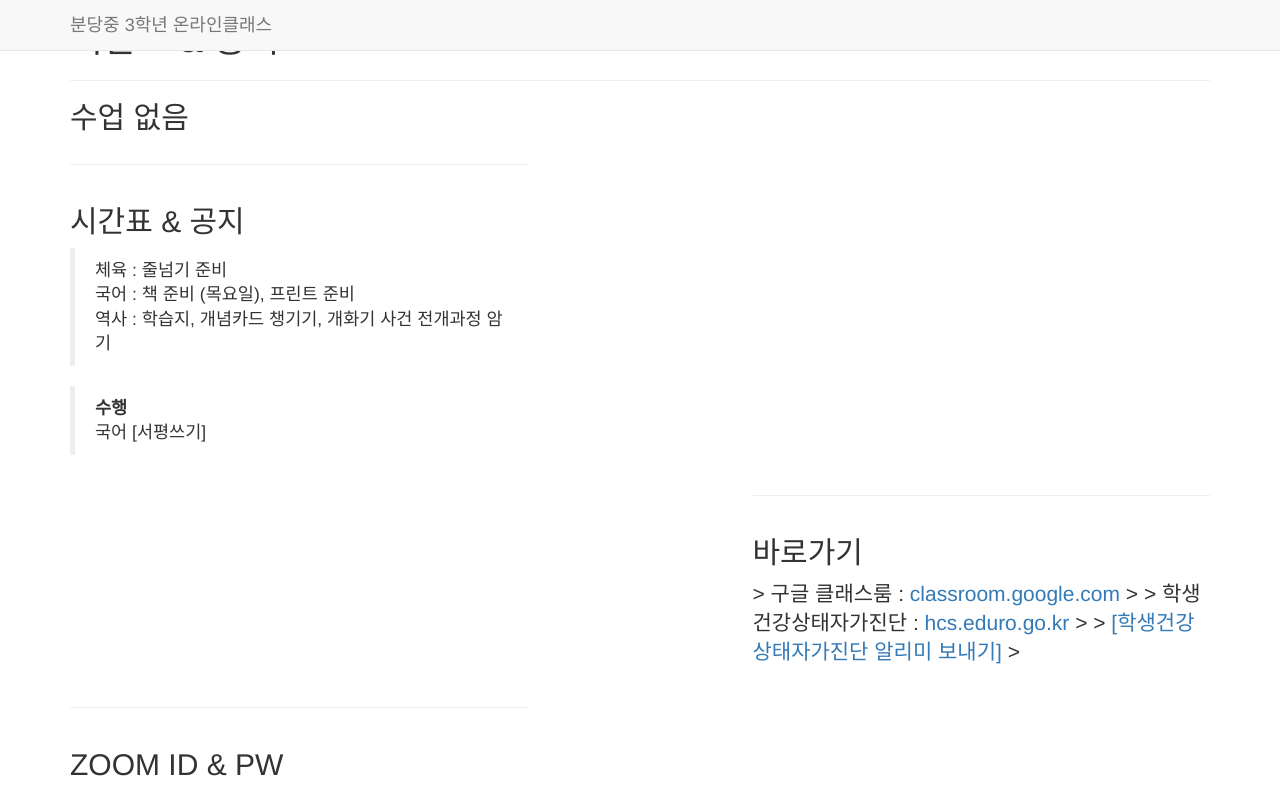
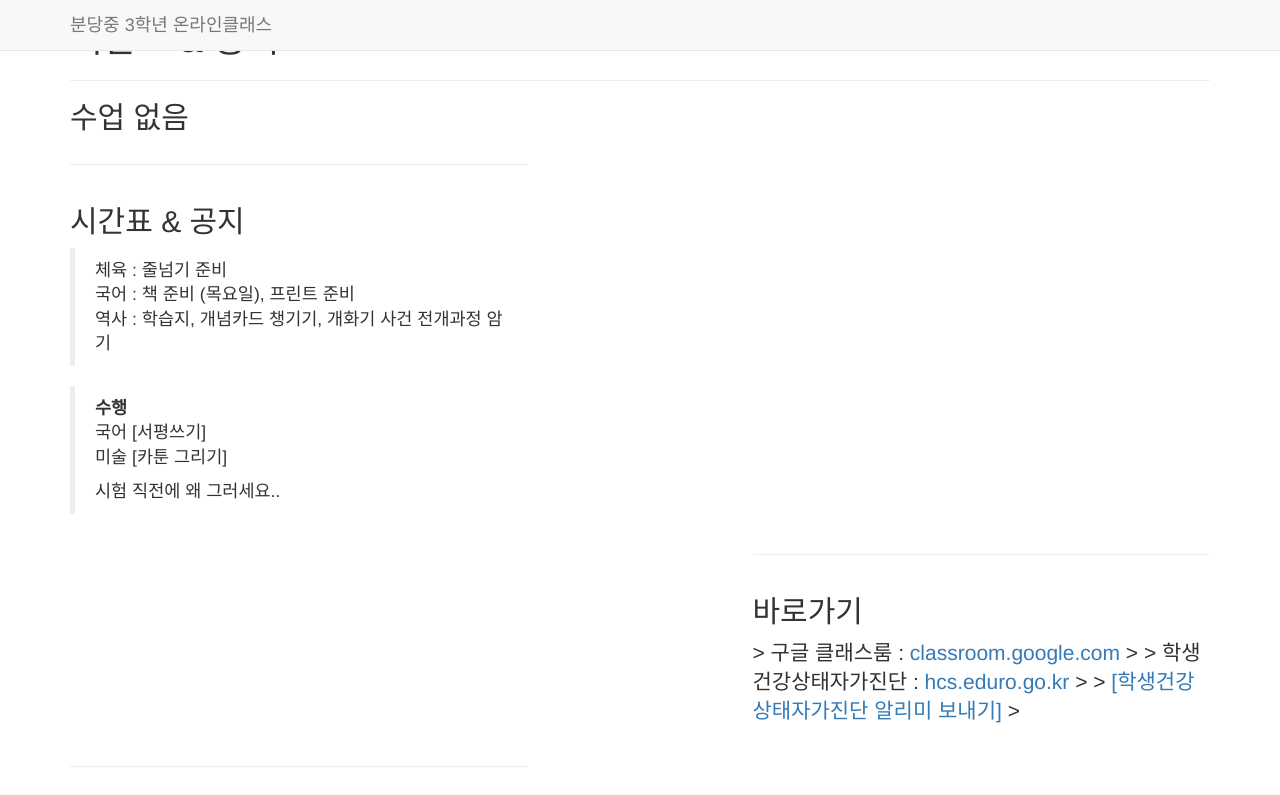
Before and after one commit to bundang-ms-2021/oncl, a Jekyll site: the page built from _posts/2014-09-21-services-1.markdown, in a window 1280 px wide and 1300 px high. Shown: the top 795 px of the window. Built offline with Jekyll 4.4.1, drawn with Linux system fonts in a browser that asks for light colours; nearby versions of some CDN libraries; library files that are not in the unit come from our copies.

Commit message:
Update 2014-09-21-services-1.markdown

```diff
--- a/_posts/2014-09-21-services-1.markdown
+++ b/_posts/2014-09-21-services-1.markdown
@@ -12,4 +12,6 @@ description: |
 
   > **수행**
   > 국어 [서평쓰기]
+  > 미술 [카툰 그리기]
   >
+  > 시험 직전에 왜 그러세요..
```
